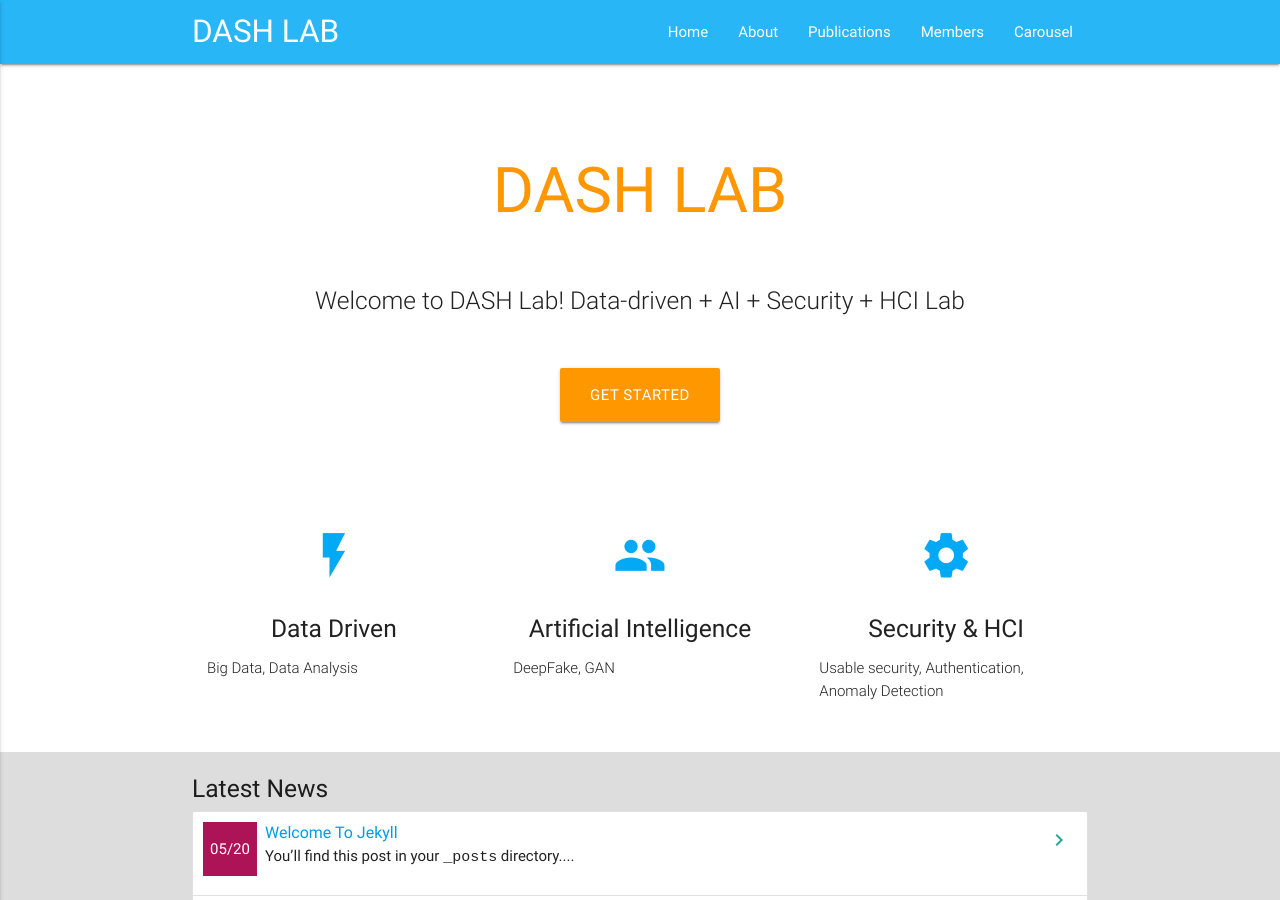
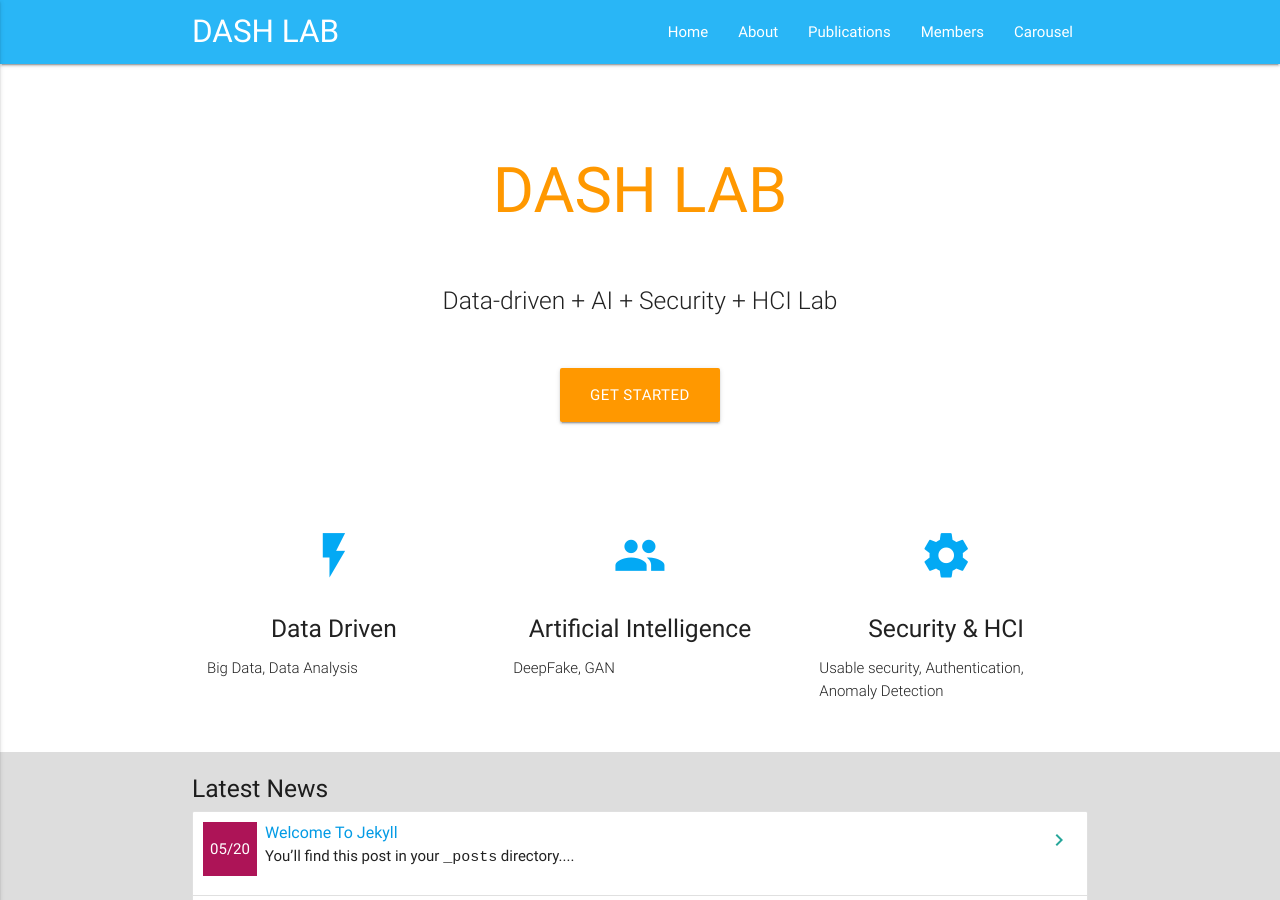
Before and after one commit to Yurim990507/DASH-Lab.github.io, a Jekyll site: the page built from index.md, in a window 1280 px wide and 900 px high. Built offline with Jekyll 4.4.1, drawn with Linux system fonts in a browser that asks for light colours.

Commit message:
Update index.md

```diff
--- a/index.md
+++ b/index.md
@@ -2,5 +2,5 @@
 layout: home
 ---
 
-Welcome to DASH Lab!
+
 Data-driven + AI + Security + HCI Lab
```
